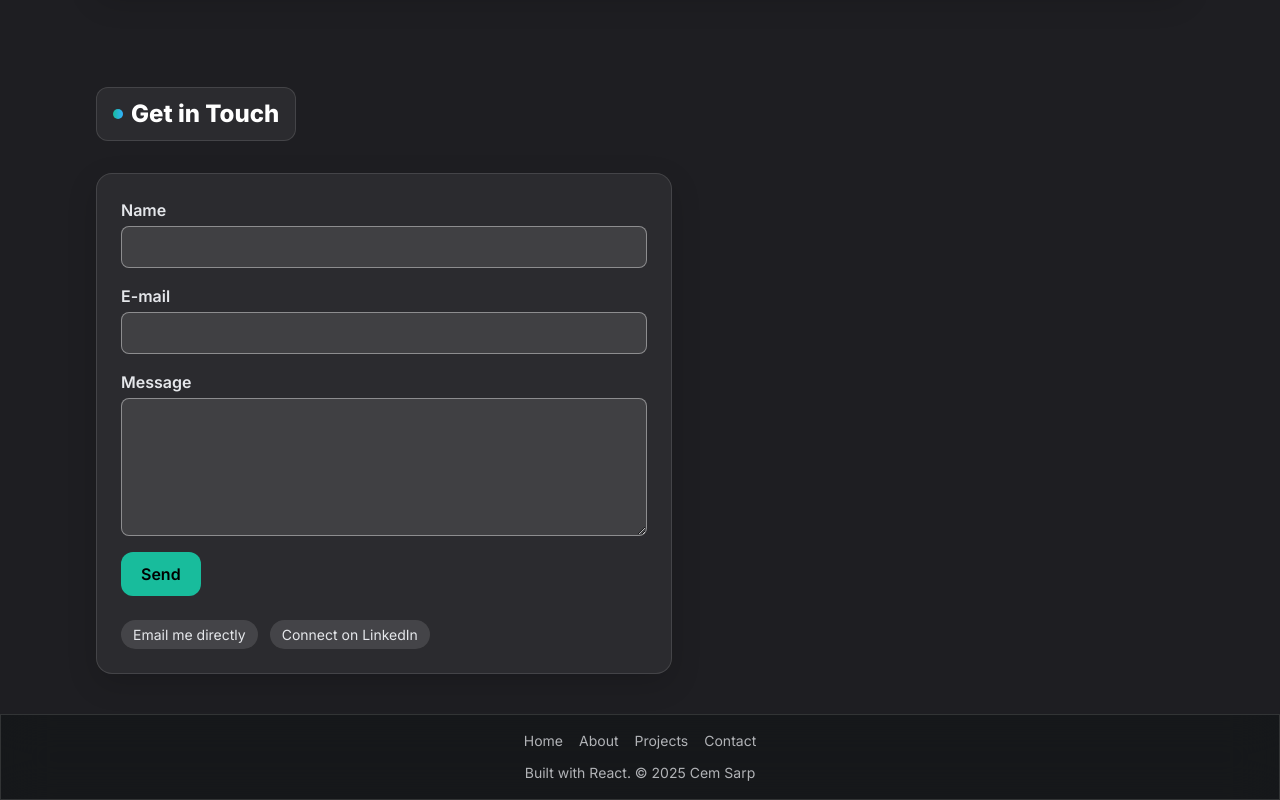
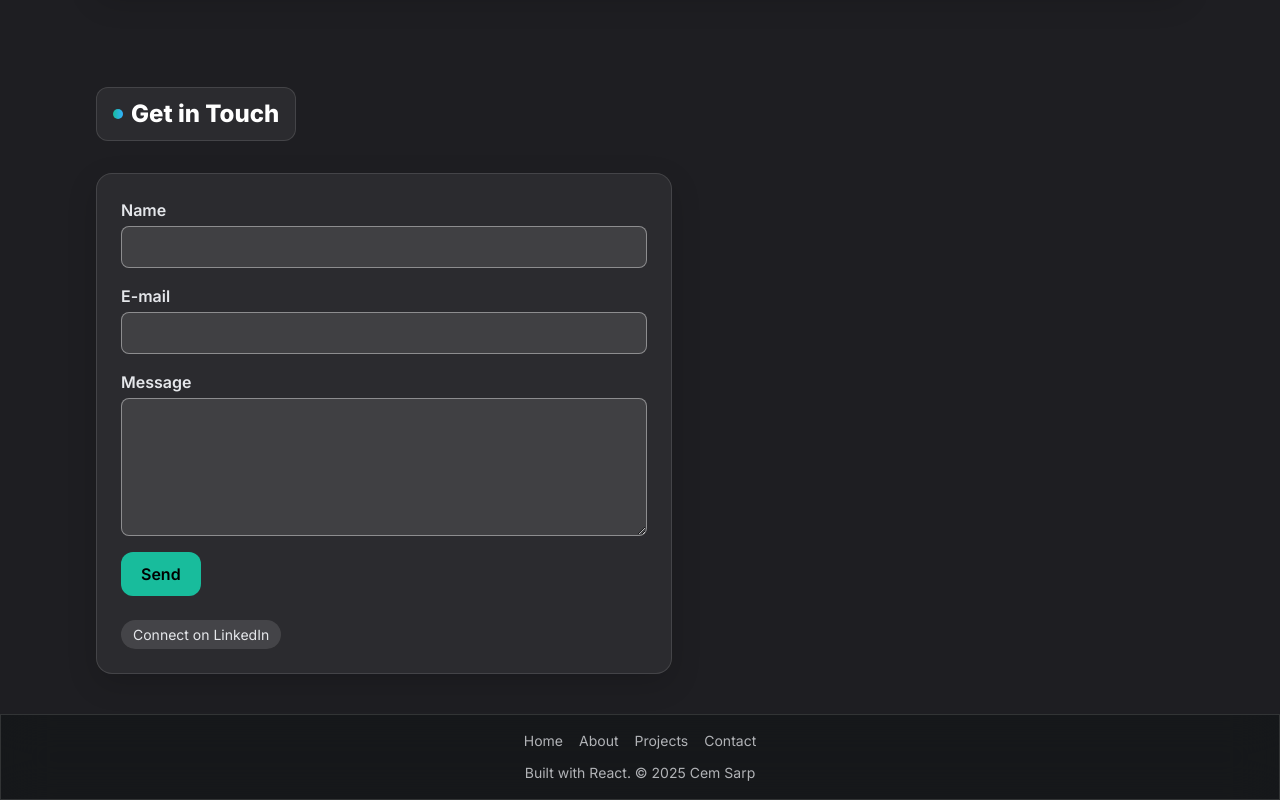
Before and after one commit to CemSarp/Personal-website-2, a React (Vite) app: page / in a window 1280 px wide. Shown: the part 1935-2735 px from the top of the page. Built offline with nearby package versions, Linux system fonts and the light colour scheme.

Commit message:
Updated files

```diff
--- a/src/pages/Contact.jsx
+++ b/src/pages/Contact.jsx
@@ -151,7 +151,7 @@ export default function Contact() {
           </form>
 
           <div className="mt-6 flex flex-wrap gap-3">
-            <a href="mailto:cemsarptakim@gmail.com" className="pill hover:opacity-90">Email me directly</a>
+              {/* <a href="mailto:cemsarptakim@gmail.com" className="pill hover:opacity-90">Email me directly</a> */}
             <a
               href="https://www.linkedin.com/in/cem-sarp-takım-645803218/"
               target="_blank" rel="noreferrer"
```
